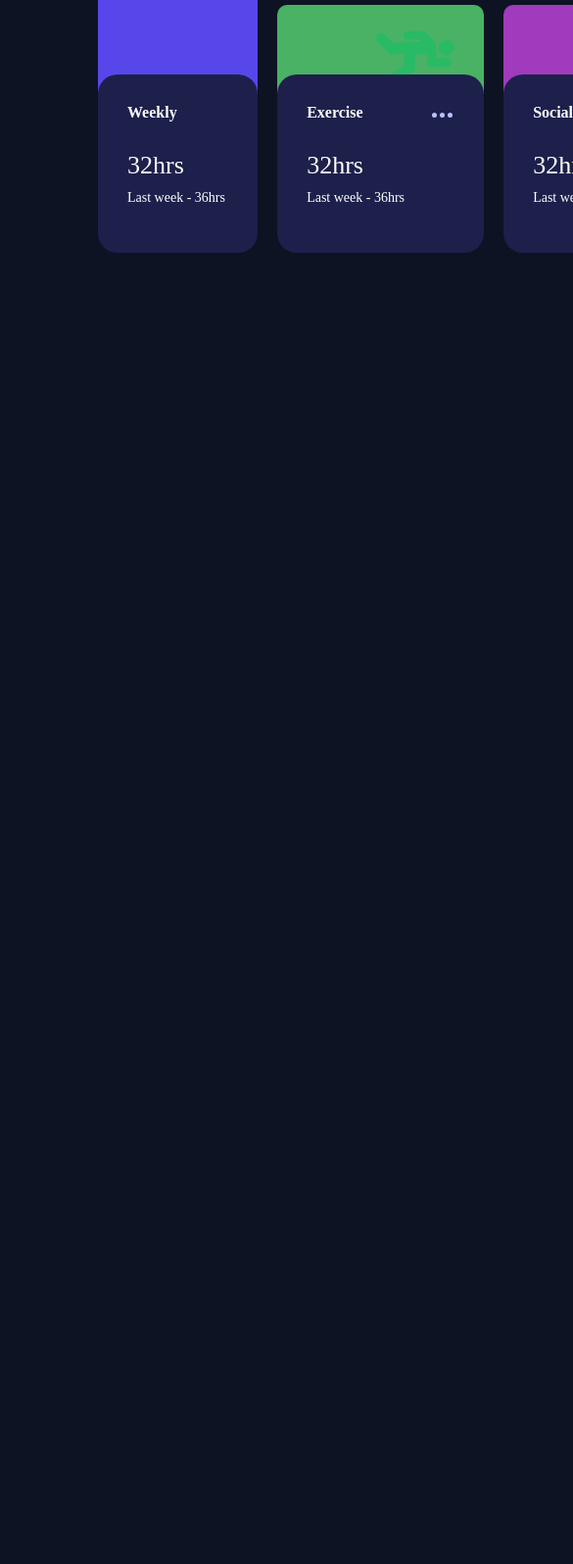
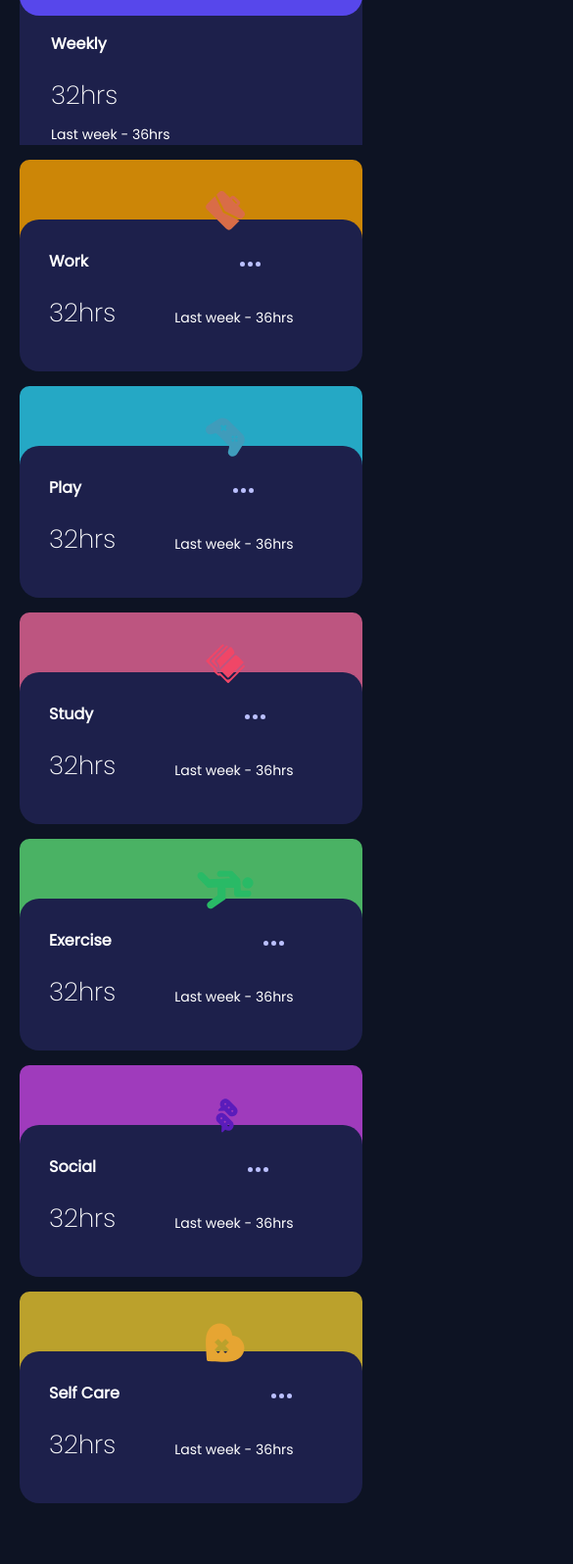
Before and after one commit to collinsMutai/Time-tracking-dashboard, a plain HTML site: page index.html in a window 390 px wide. Shown: the part 350-1946 px from the top of the page at 98% size, 585 px wide, since content can reach past the window. Before the commit the page ends 844 px from the top, so only its background shows below. Drawn offline with Linux system fonts and the light colour scheme.

Commit message:
modify media queries

```diff
--- a/index.html
+++ b/index.html
@@ -12,6 +12,7 @@
 <body>
     <div class="container">
         <!-- Jeremy -->
+        <div class="div-one">
             <div class="card jeremy one">
                 <div class="header">
                     <img class="avatar" src="images/image-jeremy.png" />
@@ -19,11 +20,21 @@
                 <h3 class="sub-heading">Report for</h3>
                 <h1 class="jeremy">Jeremy </br> Robson</h1>
             </div>
+            <div class="card-1 eight weekly todo-cards">
+                <div class="header">
+                    <h3 class="sub-heading">Weekly</h3>
+                </div>
+                <h1 class="heading">32hrs</h1>
+                <p class="text">Last week - 36hrs </p>
+            </div>
+        </div>
+
 
         <!-- Work -->
+        <div class="div-two">
             <div class="card icon-styles two work">
                 <div class="svg-icon">
-                <img src="images/icon-work.svg" />
+                    <img class="image__icon" src="images/icon-work.svg" />
 
                 </div>
 
@@ -31,7 +42,7 @@
             <div class="card todo-cards three">
                 <div class="header">
                     <h3 class="sub-heading">Work</h3>
-                <p class="dotted-icon">
+                    <p>
                         <svg width="21" height="5" xmlns="http://www.w3.org/2000/svg">
                             <path
                                 d="M2.5 0a2.5 2.5 0 1 1 0 5 2.5 2.5 0 0 1 0-5Zm8 0a2.5 2.5 0 1 1 0 5 2.5 2.5 0 0 1 0-5Zm8 0a2.5 2.5 0 1 1 0 5 2.5 2.5 0 0 1 0-5Z"
@@ -39,14 +50,21 @@
                         </svg>
                     </p>
                 </div>
+                <div class="work-details">
                     <h1 class="heading">32hrs</h1>
                     <p class="text">Last week - 36hrs </p>
                 </div>
 
+            </div>
+        </div>
+
+
         <!-- Play -->
+        <div class="div-three">
+
             <div class="card icon-styles four play">
                 <div class="svg-icon">
-                <img src="images/icon-play.svg" />
+                    <img class="image__icon" src="images/icon-play.svg" />
 
                 </div>
 
@@ -54,7 +72,7 @@
             <div class="card five todo-cards">
                 <div class="header">
                     <h3 class="sub-heading">Play</h3>
-                <p class="dotted-icon">
+                    <p>
                         <svg width="21" height="5" xmlns="http://www.w3.org/2000/svg">
                             <path
                                 d="M2.5 0a2.5 2.5 0 1 1 0 5 2.5 2.5 0 0 1 0-5Zm8 0a2.5 2.5 0 1 1 0 5 2.5 2.5 0 0 1 0-5Zm8 0a2.5 2.5 0 1 1 0 5 2.5 2.5 0 0 1 0-5Z"
@@ -62,14 +80,21 @@
                         </svg>
                     </p>
                 </div>
+                <div class="work-details">
                     <h1 class="heading">32hrs</h1>
                     <p class="text">Last week - 36hrs </p>
                 </div>
 
+            </div>
+        </div>
+
+
         <!-- Study -->
+        <div class="div-four">
+
             <div class="card icon-styles six study">
                 <div class="svg-icon">
-                <img src="images/icon-study.svg" />
+                    <img class="image__icon" src="images/icon-study.svg" />
 
                 </div>
 
@@ -77,7 +102,7 @@
             <div class="card todo-cards seven">
                 <div class="header">
                     <h3 class="sub-heading">Study</h3>
-                <p class="dotted-icon">
+                    <p>
                         <svg width="21" height="5" xmlns="http://www.w3.org/2000/svg">
                             <path
                                 d="M2.5 0a2.5 2.5 0 1 1 0 5 2.5 2.5 0 0 1 0-5Zm8 0a2.5 2.5 0 1 1 0 5 2.5 2.5 0 0 1 0-5Zm8 0a2.5 2.5 0 1 1 0 5 2.5 2.5 0 0 1 0-5Z"
@@ -85,21 +110,21 @@
                         </svg>
                     </p>
                 </div>
+                <div class="work-details">
                     <h1 class="heading">32hrs</h1>
                     <p class="text">Last week - 36hrs </p>
                 </div>
-        <!-- Weekly -->
-        <div class="card eight todo-cards">
-            <div class="header">
-                <h3 class="sub-heading">Weekly</h3>
+
             </div>
-            <h1 class="heading">32hrs</h1>
-            <p class="text">Last week - 36hrs </p>
         </div>
+
+
         <!-- Exercise -->
+        <div class="div-five">
+
             <div class="card icon-styles nine exercise">
                 <div class="svg-icon">
-                <img src="images/icon-exercise.svg" />
+                    <img class="image__icon" src="images/icon-exercise.svg" />
 
                 </div>
 
@@ -107,7 +132,7 @@
             <div class="card todo-cards ten">
                 <div class="header">
                     <h3 class="sub-heading">Exercise</h3>
-                <p class="dotted-icon">
+                    <p>
                         <svg width="21" height="5" xmlns="http://www.w3.org/2000/svg">
                             <path
                                 d="M2.5 0a2.5 2.5 0 1 1 0 5 2.5 2.5 0 0 1 0-5Zm8 0a2.5 2.5 0 1 1 0 5 2.5 2.5 0 0 1 0-5Zm8 0a2.5 2.5 0 1 1 0 5 2.5 2.5 0 0 1 0-5Z"
@@ -115,13 +140,20 @@
                         </svg>
                     </p>
                 </div>
+                <div class="work-details">
                     <h1 class="heading">32hrs</h1>
                     <p class="text">Last week - 36hrs </p>
                 </div>
+
+            </div>
+        </div>
+
         <!-- Social -->
+        <div class="div-six">
+
             <div class="card icon-styles eleven social">
                 <div class="svg-icon">
-                <img src="images/icon-social.svg" />
+                    <img class="image__icon" src="images/icon-social.svg" />
 
                 </div>
 
@@ -129,8 +161,8 @@
             <div class="card twelve todo-cards">
                 <div class="header">
                     <h3 class="sub-heading">Social</h3>
-                <!-- <img src="/images/icon-ellipsis.svg" /> -->
-                <p class="dotted-icon">
+
+                    <p>
                         <svg width="21" height="5" xmlns="http://www.w3.org/2000/svg">
                             <path
                                 d="M2.5 0a2.5 2.5 0 1 1 0 5 2.5 2.5 0 0 1 0-5Zm8 0a2.5 2.5 0 1 1 0 5 2.5 2.5 0 0 1 0-5Zm8 0a2.5 2.5 0 1 1 0 5 2.5 2.5 0 0 1 0-5Z"
@@ -138,13 +170,19 @@
                         </svg>
                     </p>
                 </div>
+                <div class="work-details">
                     <h1 class="heading">32hrs</h1>
                     <p class="text">Last week - 36hrs </p>
                 </div>
+
+            </div>
+        </div>
+
         <!-- Self Care -->
+        <div class="div-seven">
             <div class="card icon-styles thirteen self-care">
                 <div class="svg-icon">
-                <img src="images/icon-self-care.svg" />
+                    <img class="image__icon" src="images/icon-self-care.svg" />
 
                 </div>
 
@@ -152,7 +190,7 @@
             <div class="card todo-cards">
                 <div class="header">
                     <h3 class="sub-heading">Self Care</h3>
-                <p class="dotted-icon">
+                    <p>
                         <svg width="21" height="5" xmlns="http://www.w3.org/2000/svg">
                             <path
                                 d="M2.5 0a2.5 2.5 0 1 1 0 5 2.5 2.5 0 0 1 0-5Zm8 0a2.5 2.5 0 1 1 0 5 2.5 2.5 0 0 1 0-5Zm8 0a2.5 2.5 0 1 1 0 5 2.5 2.5 0 0 1 0-5Z"
@@ -160,9 +198,15 @@
                         </svg>
                     </p>
                 </div>
+                <div class="work-details">
                     <h1 class="heading">32hrs</h1>
                     <p class="text">Last week - 36hrs </p>
                 </div>
+
+            </div>
+
+        </div>
+
     </div>
     </div>
 
--- a/styles.css
+++ b/styles.css
@@ -1,3 +1,5 @@
+@import url("https://fonts.googleapis.com/css2?family=Poppins:wght@200;300;400&display=swap");
+
 * {
   padding: 0;
   margin: 0;
@@ -6,13 +8,24 @@ body {
   max-width: 1440px;
   margin: 100px auto;
   background-color: #0d1323;
+  font-family: "Poppins", sans-serif;
 }
 .container {
   display: grid;
   margin: 100px;
   gap: 20px;
-  grid-template-columns: repeat(4, 1fr);
+  grid-template-columns: repeat(4, 250px);
+  /* gap: ; */
+  grid-template-rows: 220px;
+  grid-template-areas: "a b c d" "a e f g ";
 }
+.image__icon {
+  height: 40px;
+  text-align: end;
+
+  padding-top: -2px;
+}
+
 .card {
   background: steelblue;
   color: #fff;
@@ -21,55 +34,30 @@ body {
   padding: 30px;
   border-radius: 20px;
 }
-.card:nth-of-type(1) {
-  grid-column: 1 / 2;
-  grid-row: 1 / 4;
+
+.div-one {
+  grid-area: a;
+  background-color: #1d204b;
+  border-bottom-left-radius: 10px;
+  border-bottom-right-radius: 10px;
 }
-.card:nth-of-type(2) {
-  grid-column: 2 / 3;
+.div-two {
+  grid-area: b;
 }
-.card:nth-of-type(3) {
-  grid-column: 2 / 3;
+.div-three {
+  grid-area: c;
 }
-.card:nth-of-type(4) {
-  grid-column: 3 / 4;
-  grid-row: 1 / 2;
+.div-four {
+  grid-area: d;
 }
-.card:nth-of-type(5) {
-  grid-column: 3 / 4;
-  grid-row: 2 / 3;
+.div-five {
+  grid-area: e;
 }
-.card:nth-of-type(6) {
-  grid-column: 4;
-  grid-row: 1 / 2;
+.div-six {
+  grid-area: f;
 }
-.card:nth-of-type(7) {
-  grid-column: 4;
-  grid-row: 2 / 3;
-}
-.card:nth-of-type(8) {
-  grid-column: 1;
-  grid-row: 4 / 5;
-}
-.card:nth-of-type(9) {
-  grid-column: 2 / 3;
-  grid-row: 3 / 4;
-}
-.card:nth-of-type(10) {
-  grid-column: 2 / 3;
-  grid-row: 4;
-}
-.card:nth-of-type(11) {
-  grid-column: 3 / 4;
-  grid-row: 3 / 4;
-}
-.card:nth-of-type(13) {
-  grid-column: 4;
-  grid-row: 3 / 4;
-}
-.card:nth-of-type(14) {
-  grid-column: 4 ;
-  grid-row: 4 ;
+.div-seven {
+  grid-area: g;
 }
 .avatar {
   width: 60px;
@@ -93,20 +81,18 @@ body {
 }
 .jeremy {
   background-color: #5747eb;
-  margin-bottom: -150px;
+  color: white;
 }
 .header {
   display: flex;
   margin-bottom: 20px;
-}
-.dotted-icon {
-  margin-left: 70px;
+  gap: 90px;
 }
 .icon-styles {
   height: 31px;
   border-radius: 10px 10px 0 0;
   display: flex;
-  margin-bottom: -40px;
+  margin-bottom: -30px;
 }
 .svg-icon {
   margin-left: 70px;
@@ -134,93 +120,34 @@ body {
 .self-care {
   background-color: rgba(234, 200, 47, 0.787);
 }
+.weekly {
+  color: white;
+  padding-left: 2rem;
+  padding-top: 1rem;
+}
 
 /* media queries */
 
-/* @media  (max-width: 500px) {
-    body{
-        max-width: 10px;
-        margin: 0 auto;
+@media (max-width: 500px) {
+  .container {
+    display: flex;
+    flex-direction: column;
+    margin: 20px;
+    gap: 15px;
   }
-    .card{
-        padding: 5px;
-        border-radius: 5px;
+  .jeremy {
+    gap: 2rem;
   }
-    .header{
-        margin-bottom: 10px;
+  .work-details {
+    display: flex;
+    align-items: center;
+    justify-content: flex-start;
+    gap: 60px;
   }
-    .avatar{
-        width: 40px;
-        height: 40px;
+  .sub-heading {
+    margin-bottom: 1px;
   }
-    .heading{
-        font-size: 16px;
-        font-weight: 100;
-        margin-bottom: 5px;
+  .header {
+    gap: 155px;
   }
-    .sub-heading{
-        font-size: 14px;
-        margin-bottom: 5px;
 }
-    .text{
-        font-size: 12px;
-    }
-    .container{
-        flex-wrap: wrap;
-        flex-direction: column;
-        grid-template-areas:
-        "1"
-        "2"
-        "3"
-        "4"
-        "5"
-        "6"
-        "7"
-        "8"
-        "9"
-        "10"
-        "11"
-        "12"
-        "13"
-        ;
-    }
-    .one{
-        grid-area: 1;
-    }
-    .two{
-        grid-area: 2;
-    }
-    .three{
-        grid-area: 3;
-    }
-    .four{
-        grid-area: 4;
-    }
-    .five{
-        grid-area: 5;
-    }
-    .six{
-        grid-area: 6;
-    }
-    .seven{
-        grid-area: 7;
-    }
-    .eight{
-        grid-area: 8;
-    }
-    .nine{
-        grid-area: 9;
-    }
-    .ten{
-        grid-area: 10;
-    }
-    .eleven{
-        grid-area: 11;
-    }
-    .twelve{
-        grid-area: 12;
-    }
-    .thirteen{
-        grid-area: 13;
-    }
-} */
```
Lines whose indentation alone changed are shown as unchanged.
